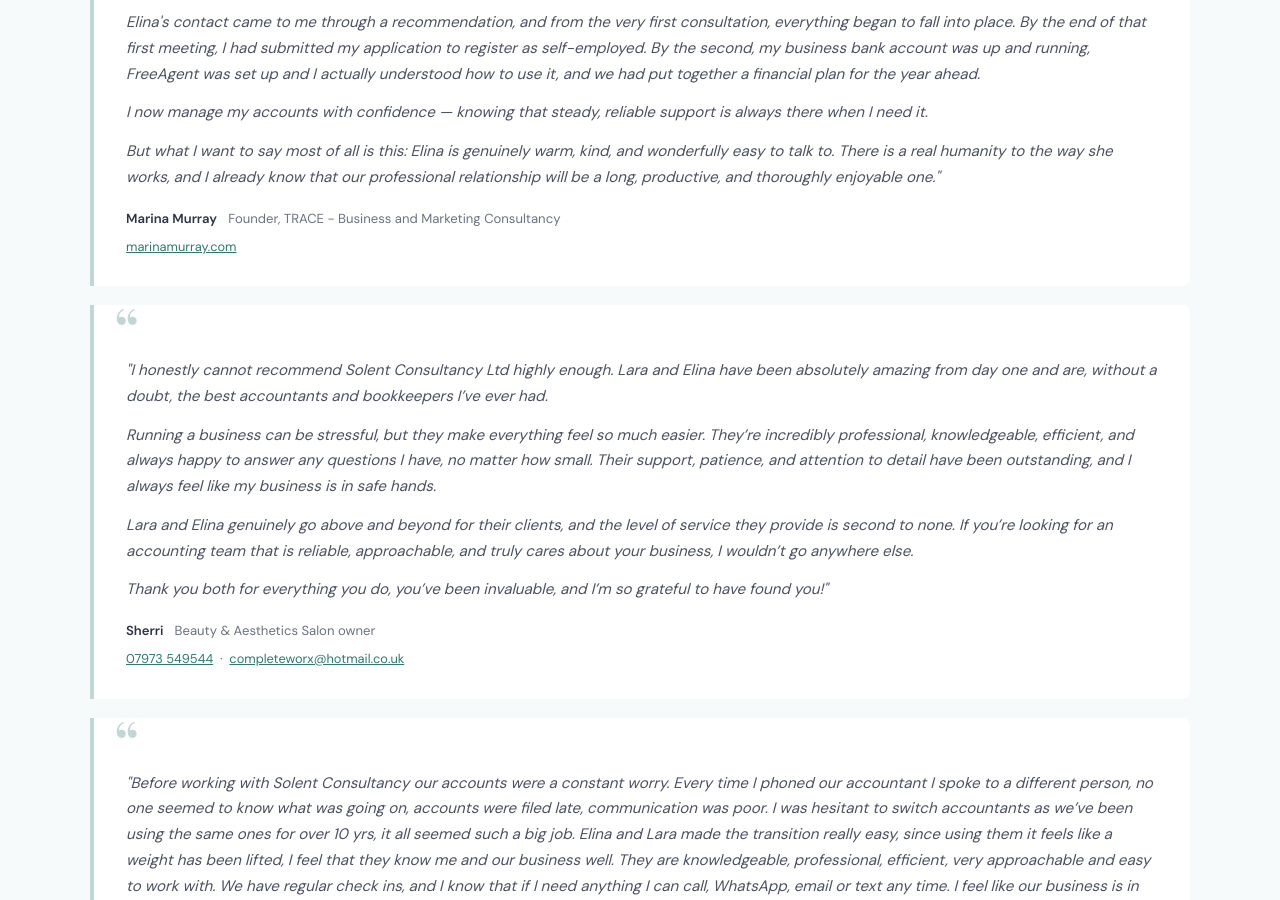
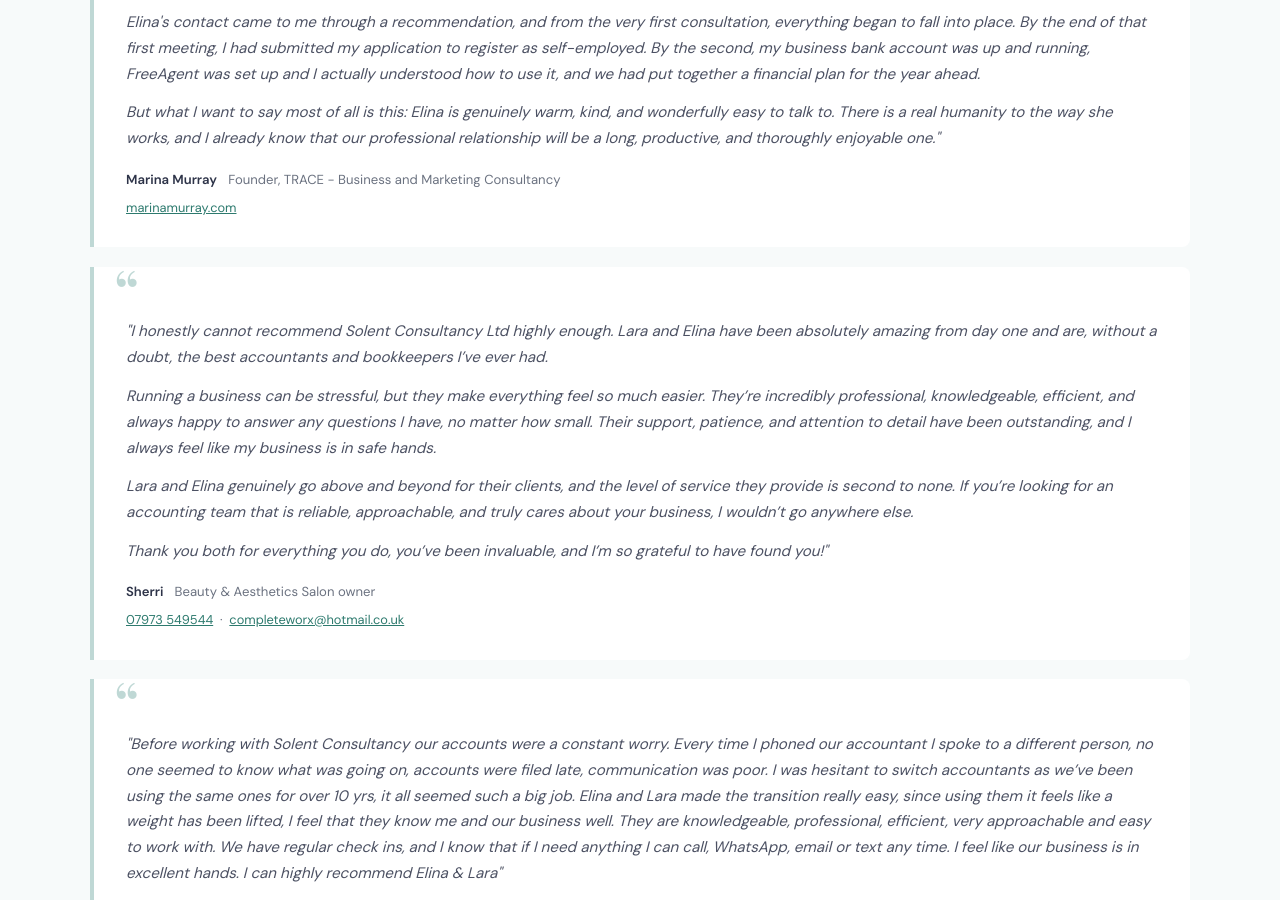
Before and after one commit to Solent125/Solent125.github.io, a plain HTML site: page pricing.html in a window 1280 px wide. Shown: the part 2077-2977 px from the top of the page. Drawn offline with nearby package versions, Linux system fonts and the light colour scheme.

Commit message:
Shorten Marina Murray testimonial

```diff
--- a/pricing.html
+++ b/pricing.html
@@ -126,7 +126,6 @@
           <p>"Elina quite literally helped me open my business.</p>
           <p>The idea of going it alone had been with me for a long time — but I kept holding myself back. I felt vulnerable when it came to financial matters, uncertain about the ever-changing legislation, overwhelmed by the sheer number of accounting apps on the market, and honestly unsure where to begin. More than anything, I needed a person — someone I could actually talk to, ask questions freely, and come away feeling reassured.</p>
           <p>Elina's contact came to me through a recommendation, and from the very first consultation, everything began to fall into place. By the end of that first meeting, I had submitted my application to register as self-employed. By the second, my business bank account was up and running, FreeAgent was set up and I actually understood how to use it, and we had put together a financial plan for the year ahead.</p>
-          <p>I now manage my accounts with confidence — knowing that steady, reliable support is always there when I need it.</p>
           <p>But what I want to say most of all is this: Elina is genuinely warm, kind, and wonderfully easy to talk to. There is a real humanity to the way she works, and I already know that our professional relationship will be a long, productive, and thoroughly enjoyable one."</p>
           <cite>Marina Murray <span>Founder, TRACE - Business and Marketing Consultancy</span><span class="t-contact"><a href="https://marinamurray.com" target="_blank" rel="noopener">marinamurray.com</a></span></cite>
         </div>
```
